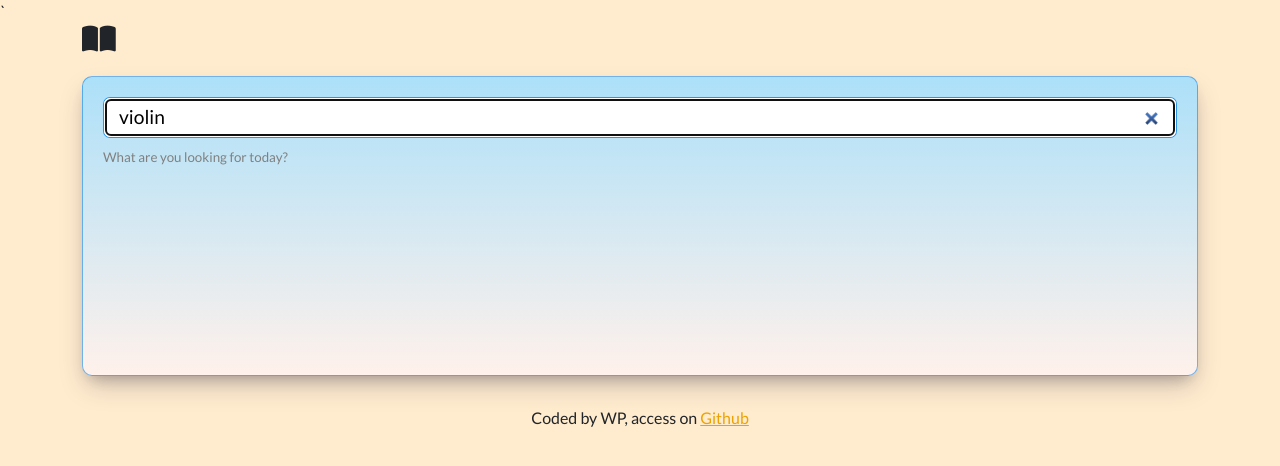
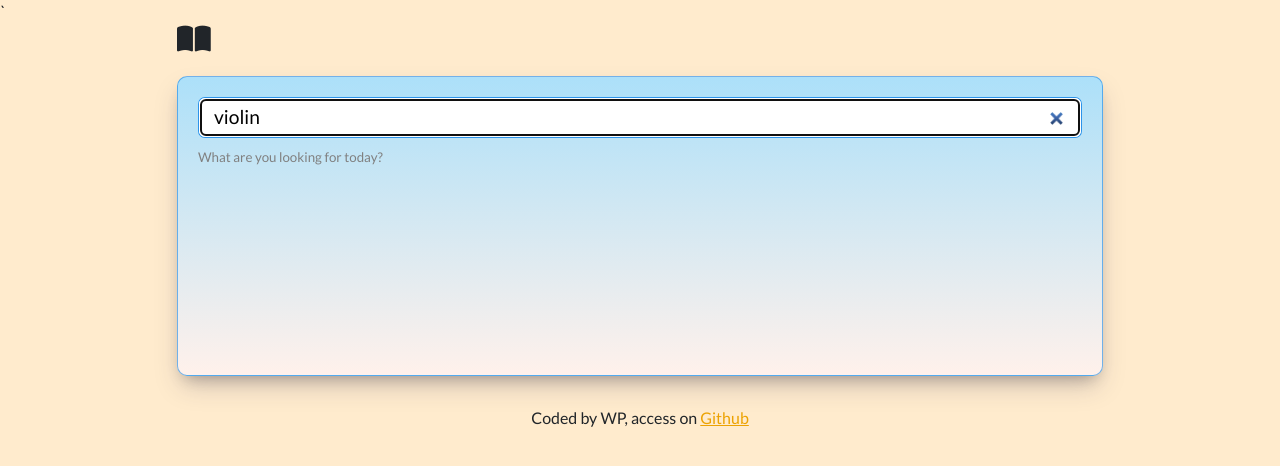
Before and after one commit to becauseidontlike/new-dictionary, a React (Create React App) app: page / in a window 1280 px wide. Shown: the top 466 px of the page. Built offline with nearby package versions, Linux system fonts and the light colour scheme; no server answers.

Commit message:
pexels api/key added

```diff
--- a/src/App.css
+++ b/src/App.css
@@ -4,6 +4,11 @@
 
 a {
   color: rgb(236, 162, 2);
+}
+
+.App {
+  max-width: 950px;
+  margin: 0 auto;
 }
 
 .fa-solid {
--- a/src/Dictionary.js
+++ b/src/Dictionary.js
@@ -17,6 +17,9 @@
 function search() {
     let apiUrl = `https://api.dictionaryapi.dev/api/v2/entries/en/${keyword}`;
     axios.get(apiUrl).then(handleResponse);
+
+    let pexelsApikey= "fmKiQNIw53wLZE2sywuJV8HWwJwMTm0HOm8KFLmrDlulrmJSRQBPGxGf";
+    let pexelsApiurl = `https://api.pexels.com/v1/search?query=${keyword}&per_page=1`;
 }
 
 function handleSubmit(event) {
```
